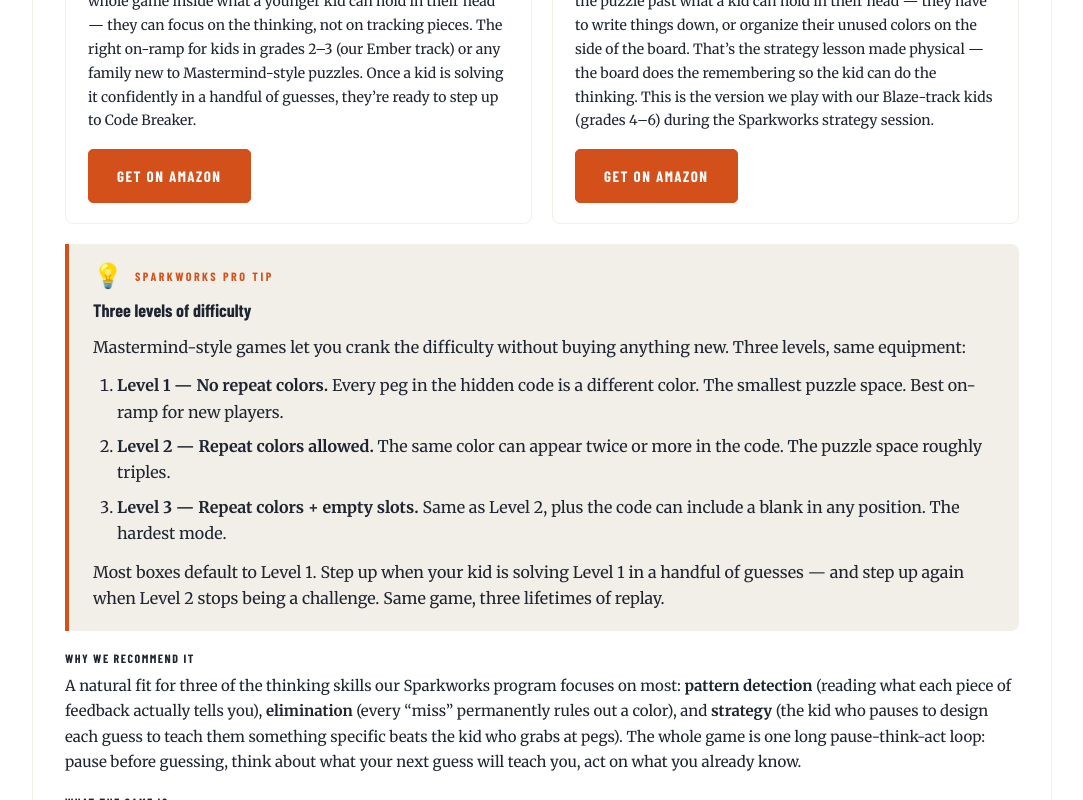
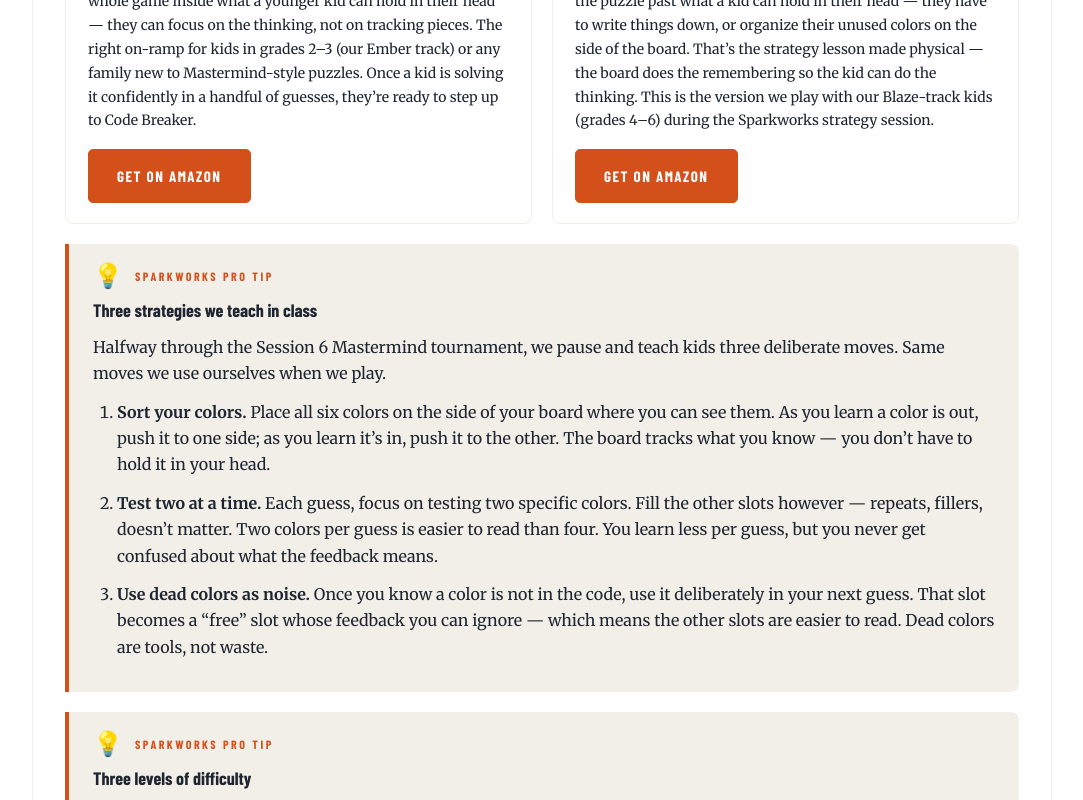
Before and after one commit to micbowers/sparkworks, a Next.js app: page /practice in a window 1280 px wide. Shown: the part 1527-2327 px from the top of the page, without its empty margins (98-1181 px from the left). Built offline with nearby package versions, Linux system fonts and the light colour scheme; a web font is replaced by a local one.

Commit message:
Add Three strategies we teach in class Pro Tip to Mastermind family card; verbatim from S6 Strategy session plan

```diff
--- a/app/practice/page.js
+++ b/app/practice/page.js
@@ -89,7 +89,34 @@ const FAMILIES = [
     ),
     whereWeUseIt:
       "During the strategy session (week 6) of our 8-session Sparkworks program, with kids on our Blaze track (grades 4–6). The smaller version below plays just as well at home with younger kids on our Ember track (grades 2–3).",
-    proTip: {
+    // Multiple family-level Pro Tips supported via array. Pulled verbatim from canonical sources:
+    //   - "Three strategies we teach in class": SW_S6_Strategy_v1_draft.md (S3B Strategy session plan, lines 473-482, Blaze track Strategy Pause)
+    //   - "Three levels of difficulty": SPARKWORKS_ENDORSEMENTS.md (Mastermind family-level Pro Tip)
+    // Strategies content adjusted to sentence-case bold (kid-facing source used ALL CAPS) for the
+    // parent-facing typographic register; meaning preserved.
+    proTips: [
+      {
+        title: "Three strategies we teach in class",
+        body: (
+          <>
+            <p style={{ margin: 0 }}>
+              Halfway through the Session 6 Mastermind tournament, we pause and teach kids three deliberate moves. Same moves we use ourselves when we play.
+            </p>
+            <ol style={{ margin: "12px 0", paddingLeft: "1.5rem" }}>
+              <li style={{ marginBottom: 12 }}>
+                <strong>Sort your colors.</strong> Place all six colors on the side of your board where you can see them. As you learn a color is out, push it to one side; as you learn it&rsquo;s in, push it to the other. The board tracks what you know — you don&rsquo;t have to hold it in your head.
+              </li>
+              <li style={{ marginBottom: 12 }}>
+                <strong>Test two at a time.</strong> Each guess, focus on testing two specific colors. Fill the other slots however — repeats, fillers, doesn&rsquo;t matter. Two colors per guess is easier to read than four. You learn less per guess, but you never get confused about what the feedback means.
+              </li>
+              <li>
+                <strong>Use dead colors as noise.</strong> Once you know a color is not in the code, use it deliberately in your next guess. That slot becomes a &ldquo;free&rdquo; slot whose feedback you can ignore — which means the other slots are easier to read. Dead colors are tools, not waste.
+              </li>
+            </ol>
+          </>
+        ),
+      },
+      {
         title: "Three levels of difficulty",
         body: (
           <>
@@ -113,6 +140,7 @@ const FAMILIES = [
           </>
         ),
       },
+    ],
     versions: [
       {
         // Endorsements doc pulled 2026-05-27 (PCr voice + accessibility pass; "3 difficulty levels" moved to family-level Pro Tip).
@@ -363,9 +391,9 @@ function GameFamilyCard({ family }) {
         </div>
       </div>
 
-      {family.proTip && (
-        <ProTip title={family.proTip.title}>{family.proTip.body}</ProTip>
-      )}
+      {family.proTips && family.proTips.map((tip, i) => (
+        <ProTip key={i} title={tip.title}>{tip.body}</ProTip>
+      ))}
 
       <div>
         <div className="ts-label" style={{ fontSize: "0.75rem", color: "var(--sw-steel)", marginBottom: 6 }}>
```
Lines whose indentation alone changed are shown as unchanged.
